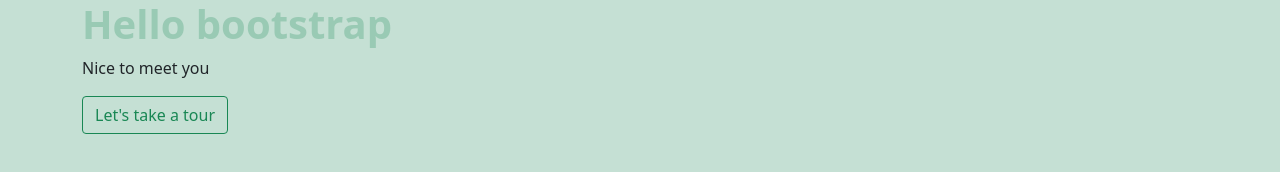
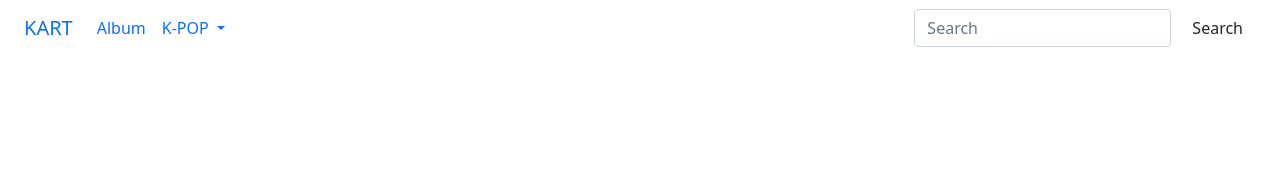
Before and after one commit to Ambrachen/Unit-1-summative, a plain HTML site: page index.html in a window 1280 px wide. Drawn offline with nearby package versions, Linux system fonts and the light colour scheme.

Commit message:
this is my work of this lesson

```diff
--- a/index.html
+++ b/index.html
@@ -6,11 +6,44 @@
     <title>Document</title>
     <link href="https://cdn.jsdelivr.net/npm/bootstrap@5.1.3/dist/css/bootstrap.min.css" rel="stylesheet" integrity="sha384-1BmE4kWBq78iYhFldvKuhfTAU6auU8tT94WrHftjDbrCEXSU1oBoqyl2QvZ6jIW3" crossorigin="anonymous">
 </head>
-<body class="bg-success bg-opacity-25">
-    <div class="container">
-      <h1 class="text-success text-opacity-25 fw-bolder" >Hello bootstrap</h1>
-      <p class="fw-lighter"  >Nice to meet you</p>
-      <a href="tour.html" class="btn btn-outline-success" >Let's take a tour</a>
+<body>
+  <div class="row">
+    <div class="col bg-primary-opacity-50%">
+      <nav class="navbar navbar-expand-lg navbar-primary-opacity-40% bg-primary-opacity-25%">
+        <div class="container-fluid">
+          <a class="navbar-brand" href="#"> KART </a>
+          <button class="navbar-toggler" type="button" data-bs-toggle="collapse" data-bs-target="#navbarSupportedContent" aria-controls="navbarSupportedContent" aria-expanded="false" aria-label="Toggle navigation">
+            <span class="navbar-toggler-icon"></span>
+          </button>
+          <div class="collapse navbar-collapse" id="navbarSupportedContent">
+            <ul class="navbar-nav me-auto mb-2 mb-lg-0">
+              <li class="nav-item">
+                <a class="nav-link active" aria-current="page" href="#"> Album</a>
+              </li>
+              <li class="nav-item dropdown">
+                <a class="nav-link dropdown-toggle" href="#" id="navbarDropdown" role="button" data-bs-toggle="dropdown" aria-expanded="false">
+                  K-POP
+                </a>
+                <ul class="dropdown-menu" aria-labelledby="navbarDropdown">
+                  <li><a class="dropdown-item" href="#">Action</a></li>
+                  <li><a class="dropdown-item" href="#">Another action</a></li>
+                  <li><hr class="dropdown-divider"></li>
+                  <li><a class="dropdown-item" href="#">Something else here</a></li>
+                </ul>
+              </li>
+            </ul>
+            <form class="d-flex">
+              <input class="form-control me-2" type="search" placeholder="Search" aria-label="Search">
+              <button class="btn btn-outline-primary-opacity-30%" type="submit">Search</button>
+            </form>
+          </div>
+        </div>
+      </nav>
+
+
+
     </div>
+
+  </div>
 </body>
 </html>
```
Also changed, not shown: 1 other file.
